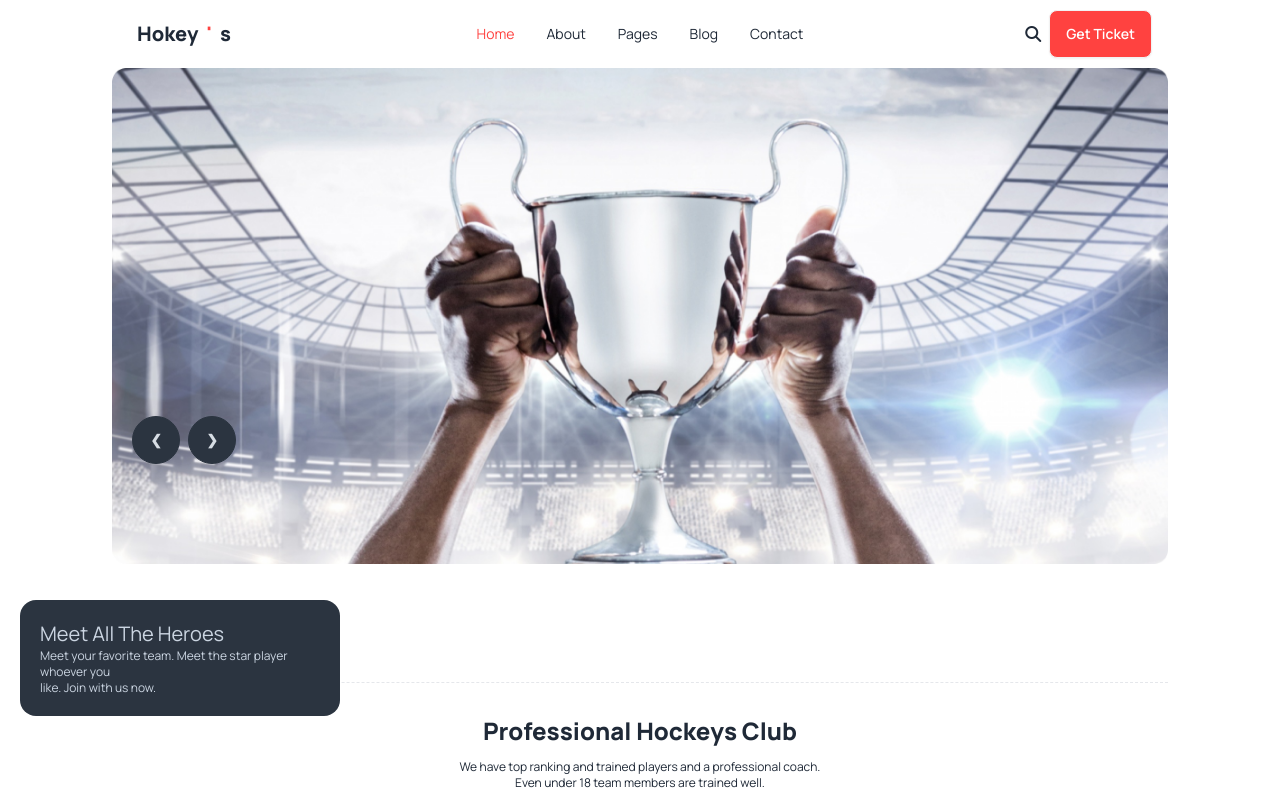
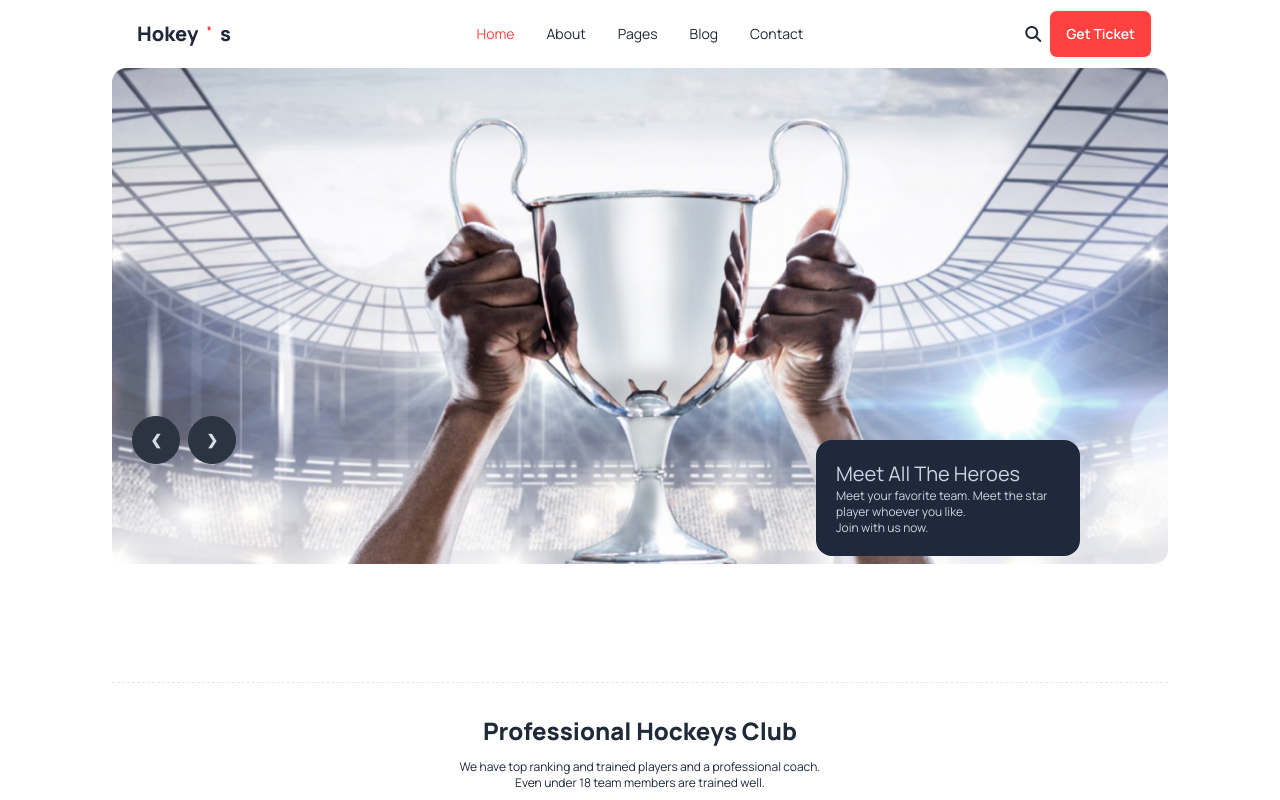
Before and after one commit to farzanaAkter12/Hockeys-Assignment, a plain HTML site: page index.html in a window 1280 px wide. Shown: the top 800 px of the page. Drawn offline with nearby package versions, Linux system fonts and the light colour scheme.

Commit message:
badge added

```diff
--- a/index.html
+++ b/index.html
@@ -90,6 +90,13 @@
                     <a href="#slide2" class="btn btn-circle btn-neutral">❮</a>
                     <a href="#slide2" class="btn btn-circle btn-neutral">❯</a>
                 </div>
+            <div class="hidden lg:bg-slate-800 lg:bg-neutral lg:text-slate-300 lg:border-none lg:rounded-2xl lg:p-5 lg:flex lg:flex-col
+                             lg:w-1/4 absolute lg:left-2/3 lg:right-5 lg:top-3/4 my-19">
+                <h4 class="text-xl">Meet All The Heroes</h4>
+                <p class="text-xs  font-thin">Meet your favorite team. Meet the star player whoever you
+                    like. <br>Join with us now.
+                </p>
+            </div>
             </div>
             <div id="slide2" class="carousel-item relative w-full">
                 <img src="Images/4.png" class="w-full" />
@@ -97,13 +104,21 @@
                     <a href="#slide1" class="btn btn-circle btn-neutral">❮</a>
                     <a href="#slide1" class="btn btn-circle btn-neutral">❯</a>
                 </div>
+                <div class="hidden lg:bg-slate-800 lg:bg-neutral lg:text-slate-300 lg:border-none lg:rounded-2xl lg:p-5 lg:flex lg:flex-col
+                 lg:w-1/4 absolute lg:left-2/3 lg:right-5 lg:top-3/4 my-19">
+                    <h4 class="text-xl">Meet All The Heroes</h4>
+                    <p class="text-xs  font-thin">Meet your favorite team. Meet the star player whoever you
+                        like. <br>Join with us now.
+                    </p>
+                </div>
             </div>
+
         </div>
-        <div class="bg-neutral text-slate-300 static w-full border-none rounded-2xl p-5 flex flex-col lg:w-1/4
-                    lg:absolute left-5 right-5 top-3/4 ">
+        <div class="bg-slate-800 bg-neutral text-slate-300 border-none rounded-2xl p-5 flex flex-col
+                                                  my-5 lg:hidden">
             <h4 class="text-xl">Meet All The Heroes</h4>
-            <p class="text-xs  font-thin">Meet your favorite team. Meet the star player whoever you <br>
-                like. Join with us now.
+            <p class="text-xs  font-thin">Meet your favorite team. Meet the star player whoever you
+                like. <br>Join with us now.
             </p>
         </div>
     </header>
```
